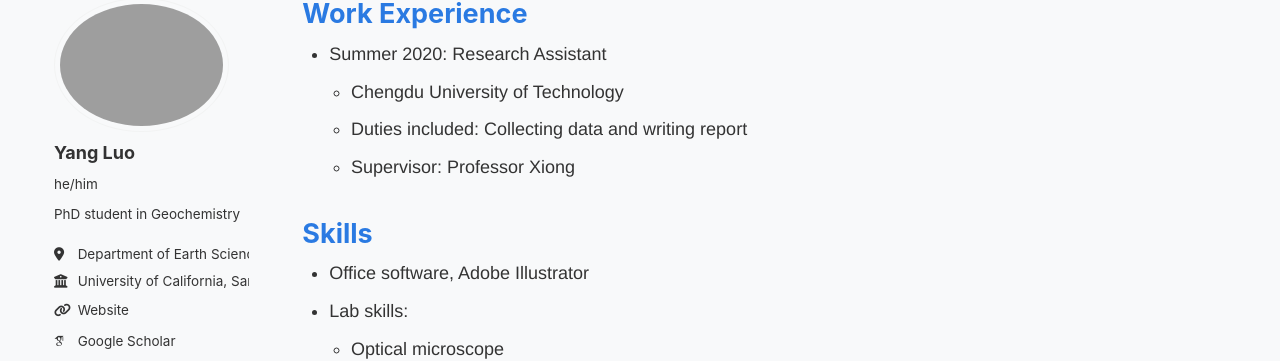
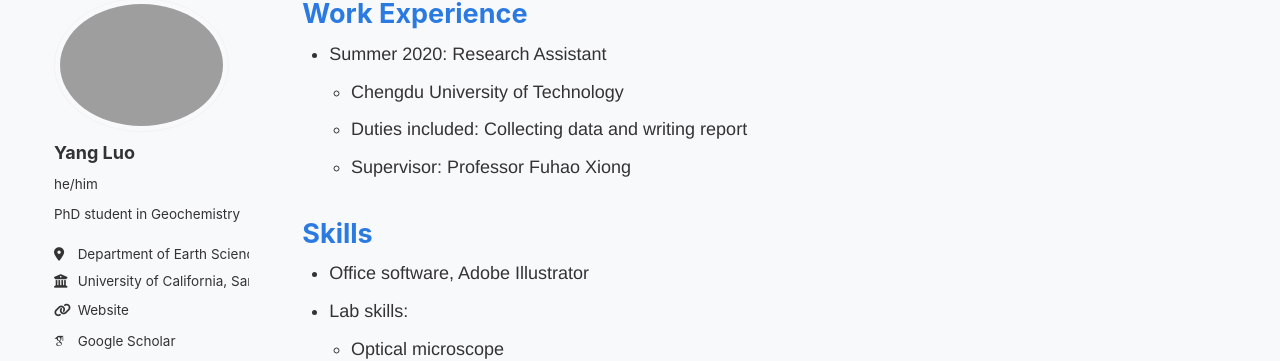
Before and after one commit to yangluo-geol/yangluo-geol.github.io, a Jekyll site: the page built from _pages/cv.md, in a window 1280 px wide and 900 px high, scrolled down 310 px. Shown: the part 103-464 px from the top of the window. Built offline with Jekyll 4.4.1, drawn with Linux system fonts in a browser that asks for light colours; some web fonts are replaced; a script that is not in the unit is left out.

Commit message:
Update cv.md

```diff
--- a/_pages/cv.md
+++ b/_pages/cv.md
@@ -77,7 +77,7 @@ ul ul {
       <ul>
         <li>Chengdu University of Technology</li>
         <li>Duties included: Collecting data and writing report</li>
-        <li>Supervisor: Professor Xiong</li>
+        <li>Supervisor: Professor Fuhao Xiong</li>
       </ul>
     </li>
   </ul>
```
